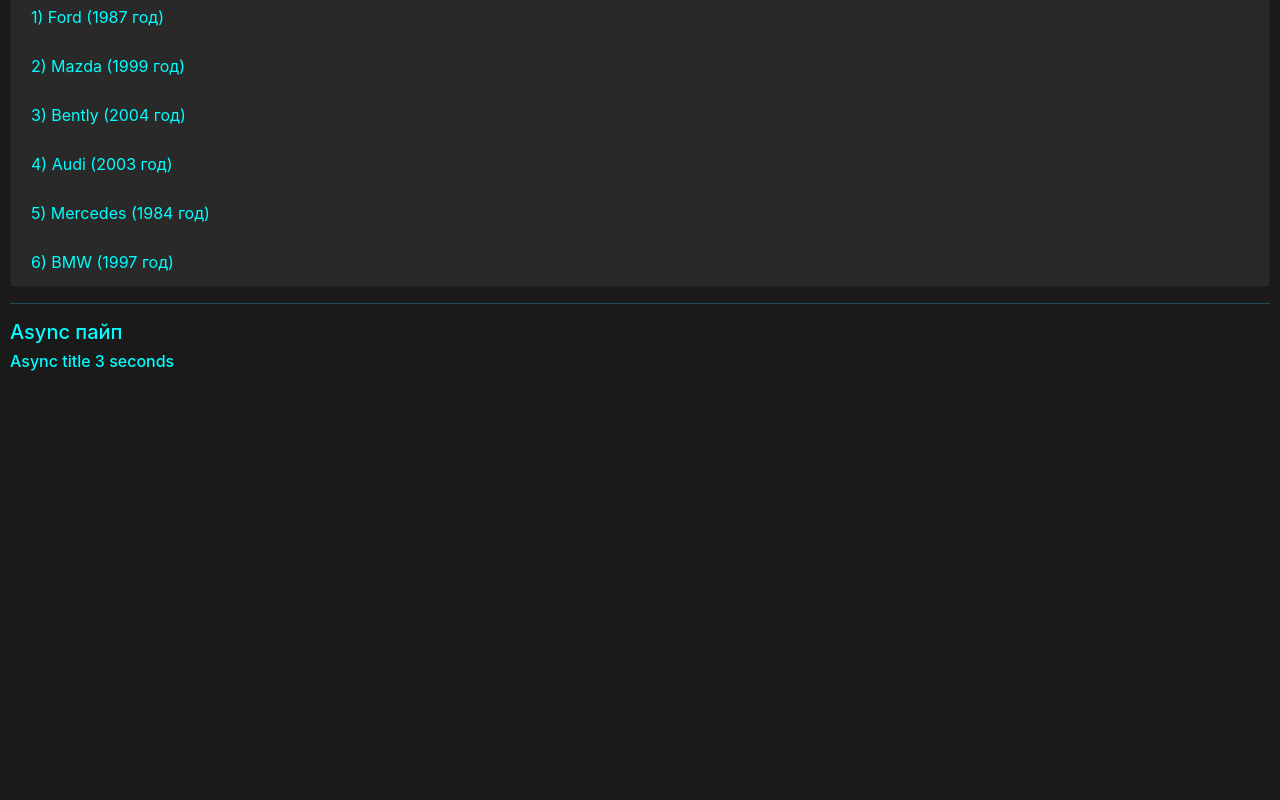
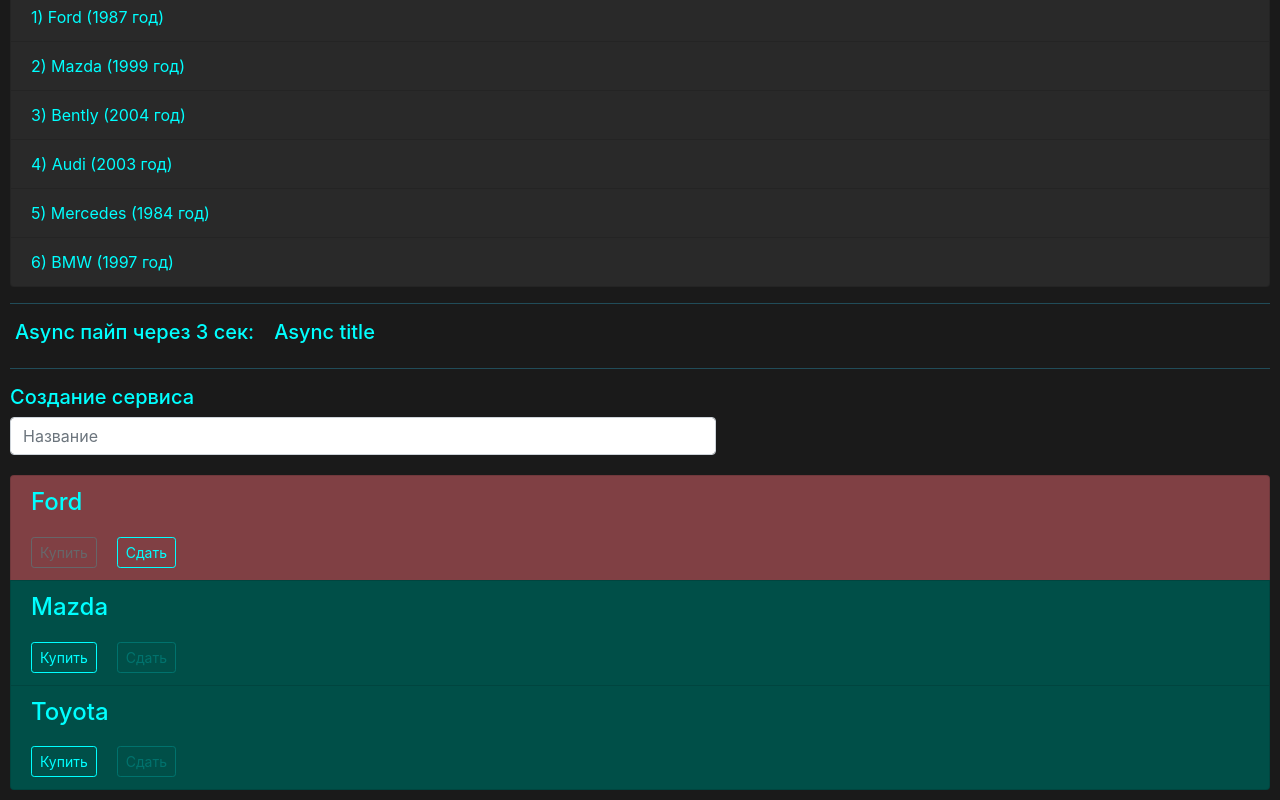
Before and after one commit to SerjRide/SR-forms, an Angular app: page / in a window 1280 px wide. Shown: the part 3198-3998 px from the top of the page. Before the commit the page ends 3579 px from the top, so only its background shows below. Built offline with nearby package versions, Linux system fonts and the light colour scheme.

Commit message:
less 30-1

```diff
--- a/src/app/app.module.ts
+++ b/src/app/app.module.ts
@@ -12,6 +12,7 @@
 import { PowPipe } from './pow.pipe';
 import { SearchListComponent } from './search-list/search-list.component';
 import { CarFilterPipe } from './car-filter.pipe';
+import { CarSellComponent } from './car-sell/car-sell.component';
 
 @NgModule({
   declarations: [
@@ -22,7 +23,8 @@
     ColorDirective,
     PowPipe,
     SearchListComponent,
-    CarFilterPipe
+    CarFilterPipe,
+    CarSellComponent
   ],
   imports: [
     BrowserModule,
--- /dev/null
+++ b/src/app/car-sell/car-sell.component.html
@@ -0,0 +1,37 @@
+<input type="text" class="form-control"
+  [(ngModel)]="carName"
+  (keyup.enter)="addCarToList()"
+  placeholder="Название">
+
+  <ul class="list-group margin20">
+    <li *ngFor="let car of cars"
+      class="list-group-item"
+      [ngClass]="{
+        'item-active': car.isSold,
+        'item-disable': !car.isSold
+      }">
+      <h4>{{ car.name }}</h4>
+      <div class="row margin20">
+        <div class="col-xs-4 margin-left-20">
+          <button class="btn btn-aqua btn-sm"
+            (click)="changeStatus($event.target.classList, car)"
+            [ngClass]="{
+              'btn-active':car.isSold,
+              'btn-disable':!car.isSold
+            }">
+            Купить
+          </button>
+        </div>
+        <div class="col-xs-4 margin-left">
+          <button class="btn btn-aqua btn-sm"
+            (click)="changeStatus($event.target.classList, car)"
+            [ngClass]="{
+              'btn-active':!car.isSold,
+              'btn-disable':car.isSold
+            }">
+            Сдать
+          </button>
+        </div>
+      </div>
+    </li>
+  </ul>
--- /dev/null
+++ b/src/app/car-sell/car-sell.component.scss
@@ -0,0 +1,31 @@
+$a: aqua;
+
+.margin-left-20 {
+  margin-left: 15px;
+}
+
+.btn-aqua {
+  color: $a;
+  border: solid 1px $a;
+}
+
+.btn-active:focus, .btn-active:hover {
+  box-shadow: 0 0 10px $a;
+}
+
+.btn-disable {
+  opacity: 0.2;
+  cursor: no-drop;
+}
+
+.btn-disable:focus {
+  box-shadow: 0 0 0 $a;
+}
+
+.item-active {
+  background-color: #004F48;
+}
+
+.item-disable {
+  background-color: #804044;
+}
--- /dev/null
+++ b/src/app/car-sell/car-sell.component.ts
@@ -0,0 +1,30 @@
+import { Component, Input } from '@angular/core';
+
+@Component({
+  selector: 'app-car-sell',
+  templateUrl: './car-sell.component.html',
+  styleUrls: ['./car-sell.component.scss']
+})
+
+export class CarSellComponent {
+
+  carName = '';
+  cars = [
+    { name: 'Ford',   isSold: false },
+    { name: 'Mazda',  isSold: true },
+    { name: 'Toyota', isSold: true }
+  ];
+
+  @Input() car;
+
+  addCarToList() {
+    this.cars.push({ name: this.carName, isSold: true });
+    this.carName = '';
+  }
+
+  changeStatus(classList, car) {
+    if (classList[3] === 'btn-disable') return;
+    car.isSold = car.isSold ? false : true;
+  }
+
+}
--- a/src/app/cars/cars.component.html
+++ b/src/app/cars/cars.component.html
@@ -200,5 +200,18 @@
 
 <!-- less 29 -->
 <hr>
-<h5>Async пайп</h5>
-<h6>{{ asyncTitle | async }}</h6>
+<div class="row">
+  <div class="col-xs-6 margin-left">
+    <h5>Async пайп через 3 сек:</h5>
+  </div>
+  <div class="col-xs-6 margin-left">
+    <h5>{{ asyncTitle | async }}</h5>
+  </div>
+</div>
+
+
+
+<!-- less 29 -->
+<hr>
+<h5>Создание сервиса</h5>
+<app-car-sell></app-car-sell>
--- a/src/app/cars/cars.component.ts
+++ b/src/app/cars/cars.component.ts
@@ -25,12 +25,12 @@
     {name:'Aston Martin', mark: 'DB9',   year: 2001},
     {name:'Mitsubishi',   mark: 'Evo',   year: 2005}
   ];
-  items         = [
+  items = [
     {id: 1, value: '1fwefq21'},
     {id: 2, value: '43t4g4g3'},
     {id: 3, value: '3f24g3gh'}
   ];
-  dates         = [
+  dates = [
     new Date(2015, 3, 14),
     new Date(2016, 6, 22),
     new Date(2017, 7, 15),
@@ -39,7 +39,7 @@
   numbers = [1, 4, 8, 2];
   current = 3;
   pi = Math.PI;
-  asyncTitle = of('Async title 3 seconds').pipe(delay(3000));
+  asyncTitle = of('Async title').pipe(delay(3000));
 
 
   constructor() {}
```
